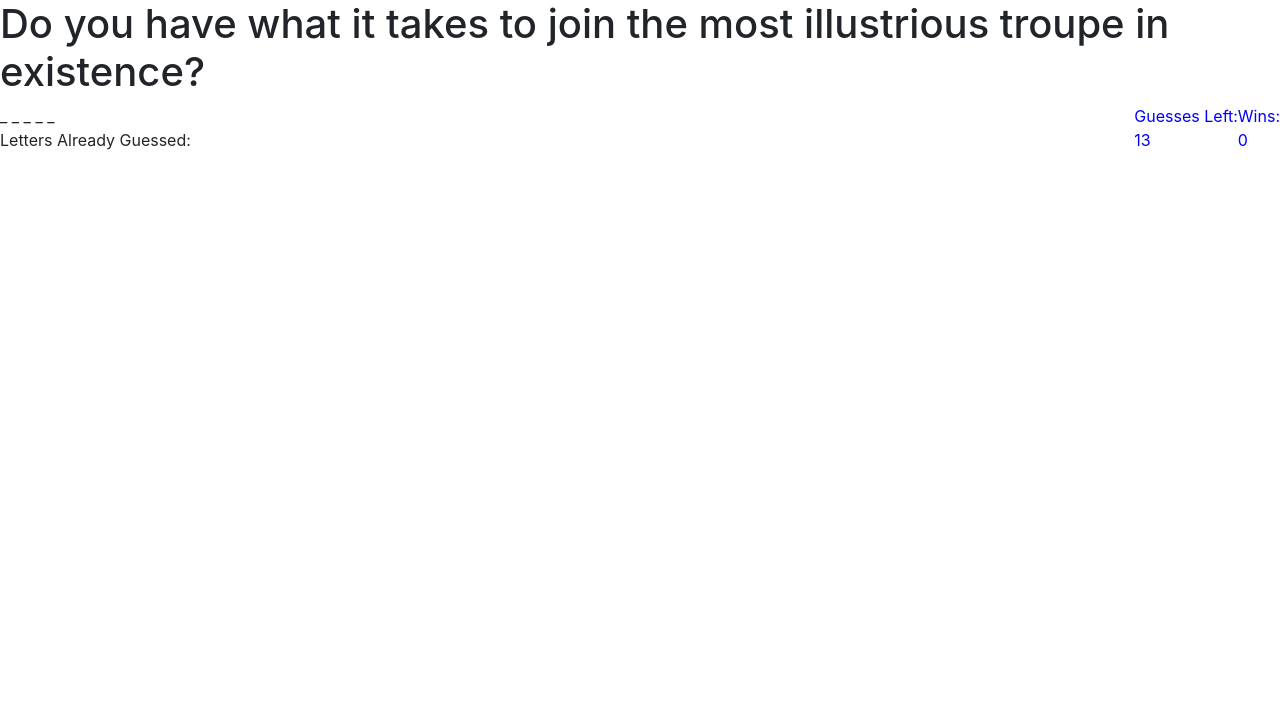
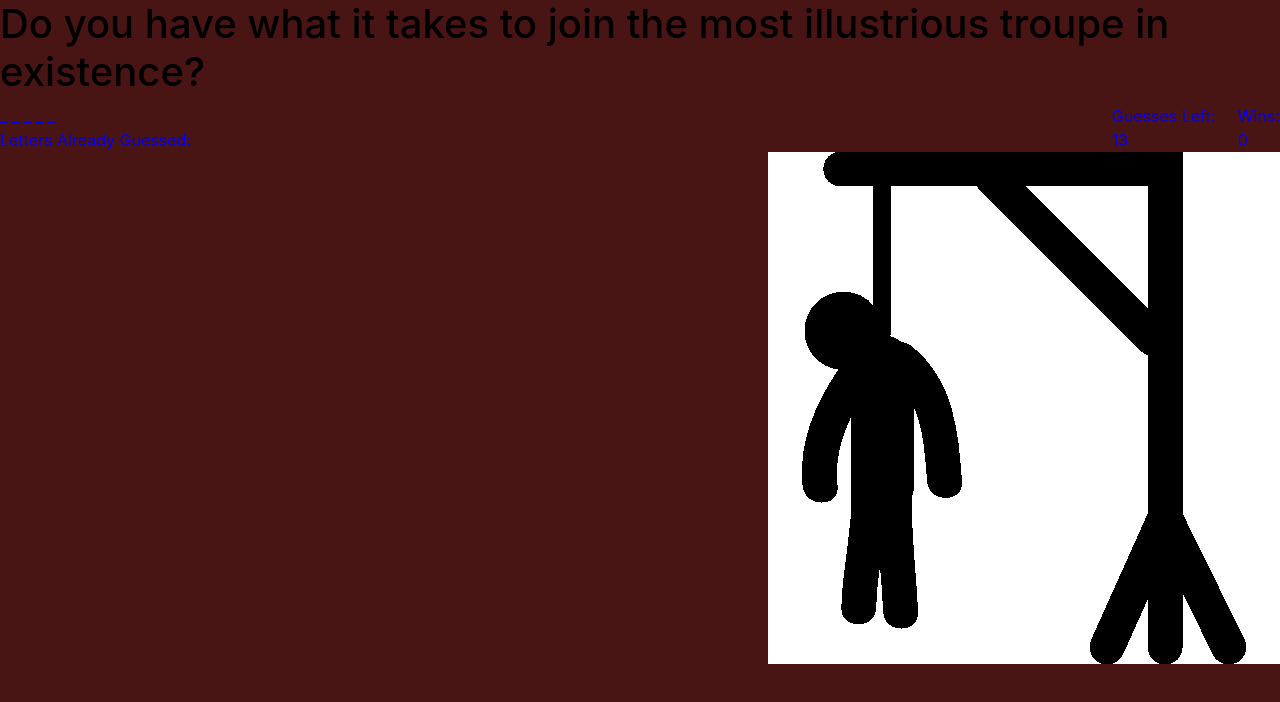
Before and after one commit to Tinedanzer/Hangman-Word-Guess, a plain HTML site: page index.html in a window 1280 px wide. Drawn offline with nearby package versions, Linux system fonts and the light colour scheme.

Commit message:
updating css on all fronts inline, css, and in javascript for the new divs with ids being created

```diff
--- a/assets/css/style.css
+++ b/assets/css/style.css
@@ -8,6 +8,9 @@
     /* left:600px; */
     color:blue
 }
-
-
-#css3
+#css3{
+    color:blue
+}
+h1{
+    color:black
+}
--- a/assets/javascript/game.js
+++ b/assets/javascript/game.js
@@ -31,8 +31,8 @@ const placeBlanks=()=>{
 // letters for the game
     chosenLetters.push(newWord);
     for (let i = 0; i < newWord.length; i++) {
-// creates the spaces with IDs
-        let magicSpace= $('<span>').attr('id', 'blank'+i);
+// creates the spaces with IDs and made it blue!
+        let magicSpace= $('<span style="color:blue">').attr('id', 'blank'+i);
 // console.log(Object.values(magicSpace));
         $('#spaces').append(magicSpace);
         $('#blank'+i).append("_");
--- a/index.html
+++ b/index.html
@@ -10,13 +10,16 @@ integrity="sha384-GJzZqFGwb1QTTN6wy59ffF1BuGJpLSa9DkKMp0DgiMDm4iYMj70gZWKYbI706t
 <script
 src="https://code.jquery.com/jquery-3.3.1.min.js"integrity="sha256-FgpCb/KJQlLNfOu91ta32o/NMZxltwRo8QtmkMRdAu8="
 crossorigin="anonymous"></script>
-    <body>
+<body style="background-color:rgb(73, 20, 20)">
+
 <h1>Do you have what it takes to join the most illustrious troupe in existence?</h1>
-<div id="picture"></div>
 <div id="css1">Wins: <div id="wins">0</div></div>
-<div id="css2">Guesses Left: <div id='chances'></div></div>
+<div id="css2">Guesses Left:&nbsp;&nbsp;&nbsp;&nbsp;&nbsp; <div id='chances'></div></div>
 <div id="spaces"></div>
 <div id="css3">Letters Already Guessed: <div id="guessed"></div></div>
-    </body>
+<div id='colormepretty'><img src="assets/images/hangman.jpg" alt="Word Guess" style="float:right" ></style></div>
+<div id="picture" style="float:left"></div>
+
+</body>
     <script src="assets/javascript/game.js"></script>
 </html>
```
Also changed, not shown: assets/images/hangman.jpg (added).
